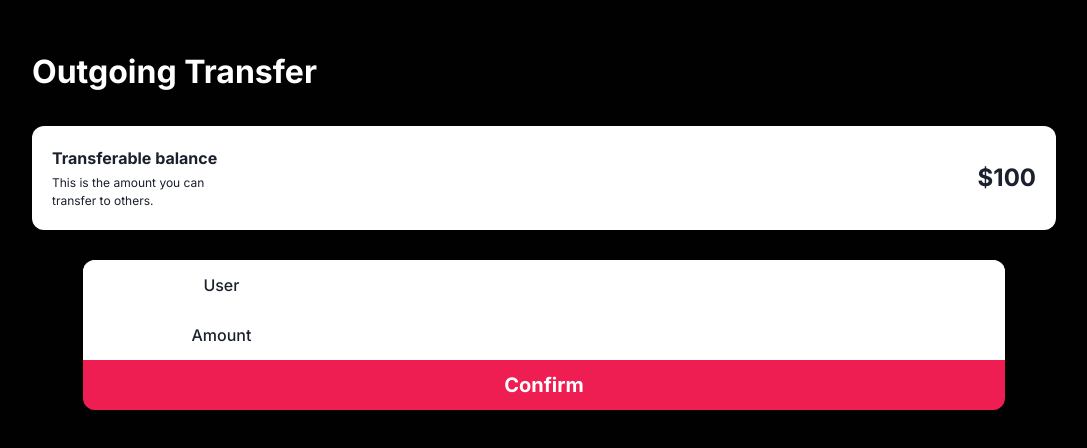
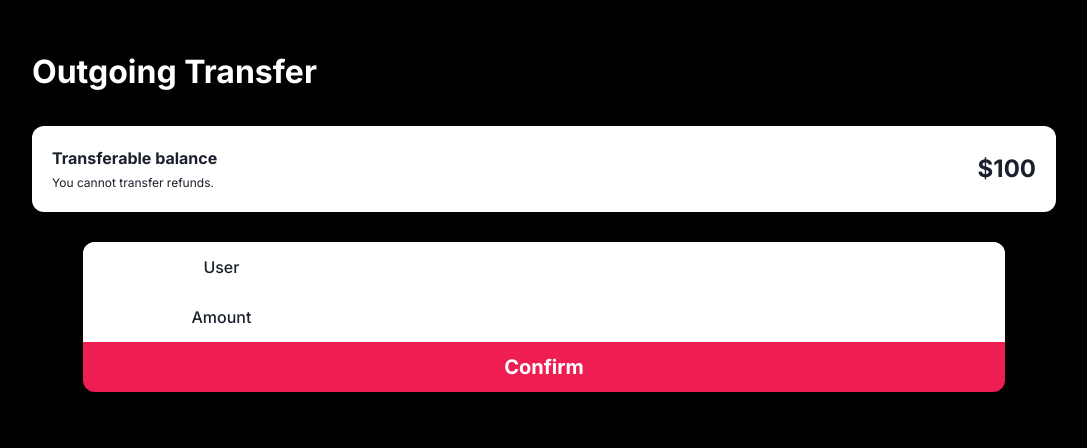
Before and after one commit to Project-Hackathons/tiktok-techjam, a Next.js app in the folder frontend/: page /pay in a window 1280 px wide. Shown: the top 448 px of the page, without its empty margins (96-1183 px from the left). Built offline with nearby package versions, Linux system fonts and the light colour scheme.

Commit message:
replace helper text

```diff
--- a/frontend/src/pages/pay.tsx
+++ b/frontend/src/pages/pay.tsx
@@ -23,8 +23,7 @@ export default function Home() {
           <div className={styles.transferableTitleContainer}>
             <div className={styles.transferableTitle}>Transferable balance</div>
             <div className={styles.transferableDesc}>
-              This is the amount you can <br />
-              transfer to others.
+              You cannot transfer refunds.
             </div>
           </div>
           <div className={styles.transferableValue}>$100</div>
```
